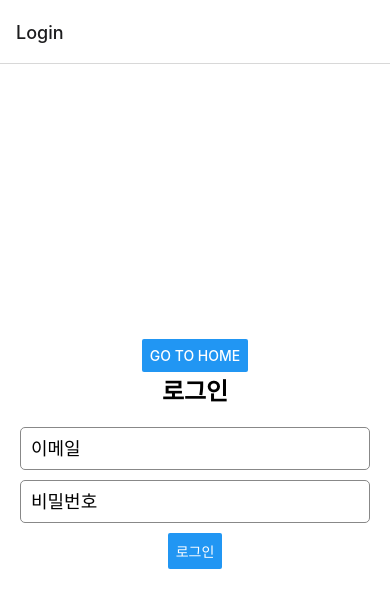
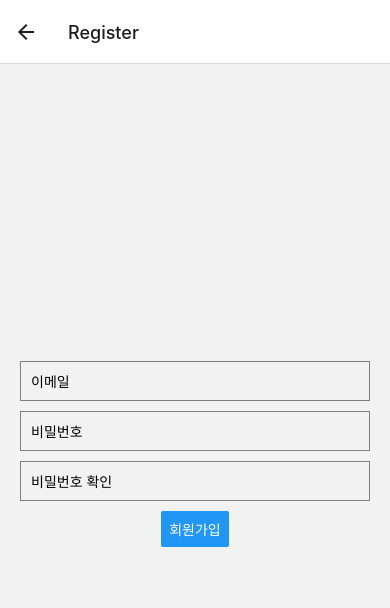
Before and after one commit to mdab4793/RN-Todo, a React Native app: screen /Register in a window 390 px wide. Shown: the top 608 px of the page. Built offline with nearby package versions, Linux system fonts and the light colour scheme.

Commit message:
register

```diff
--- a/App.js
+++ b/App.js
@@ -17,11 +17,10 @@ import { Entypo } from "@expo/vector-icons";
 import { createStackNavigator } from "@react-navigation/stack";
 import { NavigationContainer } from "@react-navigation/native";
 import Login from "./components/Login";
-
+import Register from "./components/Register";
 import Home from "./components/Home";
 import TodoList from "./components/TodoList";
 const Stack = createStackNavigator();
-const STORAGE_KEY = "@toDos";
 
 export default function App() {
   return (
@@ -30,6 +29,7 @@ export default function App() {
         <Stack.Screen name="Login" component={Login} />
         <Stack.Screen name="Home" component={Home} />
         <Stack.Screen name="TodoList" component={TodoList} />
+        <Stack.Screen name="Register" component={Register} />
       </Stack.Navigator>
     </NavigationContainer>
   );
--- a/components/Login.js
+++ b/components/Login.js
@@ -1,22 +1,36 @@
 import { Text, TextInput, View, Button, StyleSheet } from "react-native";
 import { useEffect, useState } from "react";
-function Login({ navigation }) {
+import axios from "axios";
+
+const Login = ({ navigation }) => {
   const [username, setUsername] = useState("");
   const [password, setPassword] = useState("");
   const [errorMessage, setErrorMessage] = useState("");
+  const [accessToken, setAccessToken] = useState(""); // 토큰 상태 추가
   const handleLogin = () => {
-    if (username === "1111" && password === "1111") {
-      alert("로그인성공");
-      navigation.navigate("Home");
-    } else {
-      alert("로그인실패");
-      setErrorMessage("아이디 또는 비밀번호가 올바르지 않습니다.");
-    }
+    axios
+      .post("http://15.164.230.202:3011/auth/login", {
+        username,
+        password,
+      })
+      .then((response) => {
+        const accessToken = response.data.result.access_token;
+        setAccessToken(accessToken);
+
+        alert("로그인 성공!");
+
+        navigation.navigate("Home");
+      })
+      .catch((error) => {
+        console.log(error);
+        alert("로그인 실패!");
+        setErrorMessage("아이디 또는 비밀번호가 올바르지 않습니다.");
+      });
   };
 
   return (
     <View style={styles.container}>
-      <Button title="Go to Home" onPress={() => navigation.navigate("Home")} />
+      <Button title="Home" onPress={() => navigation.navigate("Home")} />
       <Text style={styles.title}>로그인</Text>
       <TextInput
         style={styles.loginInput}
@@ -34,9 +48,16 @@ function Login({ navigation }) {
         secureTextEntry={true}
       ></TextInput>
       <Button title="로그인" onPress={handleLogin} />
+      <Button
+        title="회원가입"
+        onPress={() => navigation.navigate("Register")}
+      />
+      {errorMessage ? (
+        <Text style={styles.errorMessage}>{errorMessage}</Text>
+      ) : null}
     </View>
   );
-}
+};
 
 const styles = StyleSheet.create({
   container: {
--- /dev/null
+++ b/components/Register.js
@@ -0,0 +1,69 @@
+import React, { useState } from "react";
+import { StyleSheet, View, TextInput, Button, Alert } from "react-native";
+import axios from "axios";
+
+const Register = ({ navigation }) => {
+  const [email, setEmail] = useState("");
+  const [password, setPassword] = useState("");
+  const [confirmPassword, setConfirmPassword] = useState("");
+
+  const handleRegister = () => {
+    axios
+      .post("http://15.164.230.202:3011/auth/signup", { email, password })
+      .then((response) => {
+        alert("회원가입 성공!");
+        console.log(response);
+        navigation.navigate("Login");
+      })
+      .catch((error) => {
+        Alert.alert("회원가입 실패", error.response.data.message);
+      });
+  };
+
+  // if (!email) return null;
+
+  return (
+    <View style={styles.container}>
+      <TextInput
+        style={styles.input}
+        placeholder="이메일"
+        onChangeText={setEmail}
+        value={email}
+      />
+      <TextInput
+        style={styles.input}
+        placeholder="비밀번호"
+        onChangeText={setPassword}
+        value={password}
+        secureTextEntry
+      />
+      <TextInput
+        style={styles.input}
+        placeholder="비밀번호 확인"
+        onChangeText={setConfirmPassword}
+        value={confirmPassword}
+        secureTextEntry
+      />
+      <Button title="회원가입" onPress={handleRegister} />
+    </View>
+  );
+};
+
+const styles = StyleSheet.create({
+  container: {
+    flex: 1,
+    alignItems: "center",
+    justifyContent: "center",
+    paddingHorizontal: 20,
+  },
+  input: {
+    width: "100%",
+    height: 40,
+    borderWidth: 1,
+    borderColor: "gray",
+    paddingHorizontal: 10,
+    marginBottom: 10,
+  },
+});
+
+export default Register;
--- a/package.json
+++ b/package.json
@@ -14,12 +14,13 @@
     "@react-navigation/native": "^6.1.6",
     "@react-navigation/native-stack": "^6.9.12",
     "@react-navigation/stack": "^6.3.16",
+    "axios": "^1.3.4",
     "expo": "~48.0.9",
     "expo-status-bar": "~1.4.4",
     "react": "18.2.0",
     "react-native": "0.71.4",
     "react-native-gesture-handler": "^2.9.0",
-    "react-native-reanimated": "^3.0.2",
+    "react-native-reanimated": "^2.14.4",
     "react-native-safe-area-context": "^4.5.0",
     "react-native-screens": "^3.20.0",
     "react-navigation-stack": "^2.10.4"
```
Also changed, not shown: 1 other file (tests, documents, lock files or other folders).
